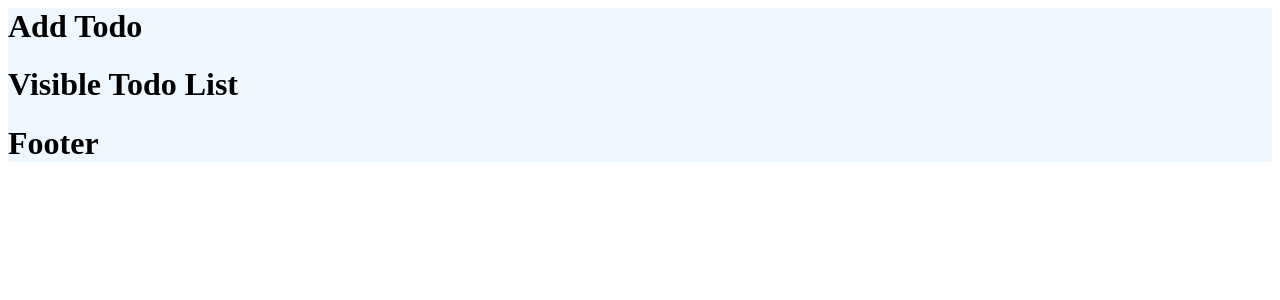
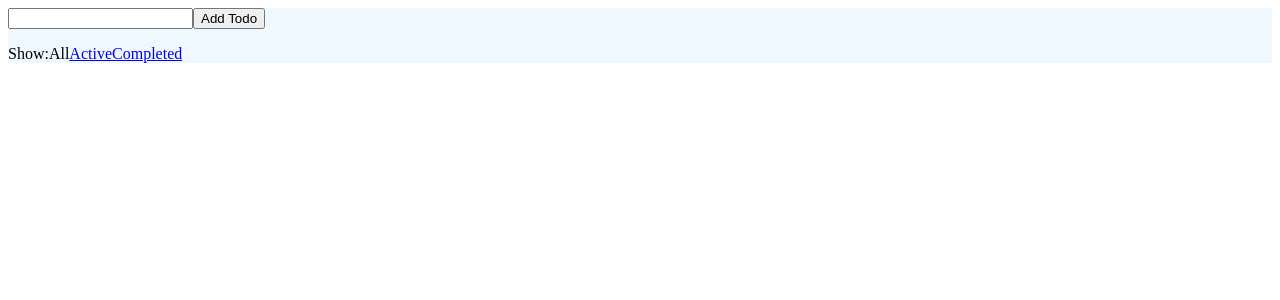
Before and after one commit to singhsonu778/React-Redux-Todo-App, a React app: page / in a window 1280 px wide. Shown: the top 300 px of the page. Built offline with nearby package versions, Linux system fonts and the light colour scheme.

Commit message:
Add presentational and container components

```diff
--- a/src/js/actions/index.js
+++ b/src/js/actions/index.js
@@ -4,21 +4,21 @@ const addTodo = (text) => {
       type: 'ADD_TODO',
       id: nextTodoId++,
       text
-   }
-}
+   };
+};
 
 const setVisibilityFilter = (filter) => {
    return {
       type: 'SET_VISIBILITY_FILTER',
       filter
-   }
-}
+   };
+};
 
 const toggleTodo = (id) => {
    return {
       type: 'TOGGLE_TODO',
       id
-   }
-}
+   };
+};
 
-export default { addTodo, setVisibilityFilter, toggleTodo };
+export { addTodo, setVisibilityFilter, toggleTodo };
--- a/src/js/components/AddTodo.js
+++ /dev/null
@@ -1,13 +0,0 @@
-import React, { Component } from 'react';
-
-class AddTodo extends Component {
-   render() {
-      return (
-         <div>
-         	<h1>Add Todo</h1>
-         </div>
-      );
-   }
-}
-
-export default AddTodo;
--- a/src/js/components/App.js
+++ b/src/js/components/App.js
@@ -1,6 +1,6 @@
 import React, { Component } from 'react';
-import AddTodo from './AddTodo';
-import VisibleTodoList from './VisibleTodoList';
+import AddTodo from '../containers/AddTodo';
+import VisibleTodoList from '../containers/VisibleTodoList';
 import Footer from './Footer';
 
 class App extends Component {
--- a/src/js/components/Footer.js
+++ b/src/js/components/Footer.js
@@ -1,11 +1,15 @@
 import React, { Component } from 'react';
+import FilterLink from '../containers/FilterLink';
 
 class Footer extends Component {
    render() {
       return (
-         <div>
-         	<h1>Footer</h1>
-         </div>
+		  <div>
+		      Show:
+		      <FilterLink filter="SHOW_ALL">All</FilterLink>
+		      <FilterLink filter="SHOW_ACTIVE">Active</FilterLink>
+		      <FilterLink filter="SHOW_COMPLETED">Completed</FilterLink>
+		  </div>
       );
    }
 }
--- /dev/null
+++ b/src/js/components/Link.js
@@ -0,0 +1,20 @@
+import React, { Component } from 'react';
+
+class Link extends Component {
+
+   handleClick(event) {
+       event.preventDefault();
+       this.props.onClick();
+   }
+
+   render() {
+      {
+         if (this.props.active) {
+            return (<span>{this.props.children}</span>);
+         }
+         return (<a href="#" onClick={this.handleClick.bind(this)}>{this.props.children}</a>);
+      }
+   }
+}
+
+export default Link;
--- /dev/null
+++ b/src/js/components/Todo.js
@@ -0,0 +1,14 @@
+import React, { Component } from 'react';
+
+class Todo extends Component {
+   render() {
+      return (
+		  <li onClick={this.props.onClick}
+			  style={{textDecoration: this.props.completed ? 'line-through' : 'none'}}>
+		    {this.props.text}
+		  </li>
+      );
+   }
+}
+
+export default Todo;
--- /dev/null
+++ b/src/js/components/TodoList.js
@@ -0,0 +1,18 @@
+import React, { Component } from 'react';
+import Todo from './Todo';
+
+class TodoList extends Component {
+   render() {
+      return (
+		  <ul>
+		    {
+				this.props.todos.map(todo =>
+					<Todo key={todo.id} text={todo.text} completed={todo.completed} onClick={() => this.props.onTodoClick(todo.id)}/>
+				)
+		    }
+		  </ul>
+      );
+   }
+}
+
+export default TodoList;
--- a/src/js/components/VisibleTodoList.js
+++ /dev/null
@@ -1,13 +0,0 @@
-import React, { Component } from 'react';
-
-class VisibleTodoList extends Component {
-   render() {
-      return (
-         <div>
-         	<h1>Visible Todo List</h1>
-         </div>
-      );
-   }
-}
-
-export default VisibleTodoList;
--- /dev/null
+++ b/src/js/containers/AddTodo.js
@@ -0,0 +1,28 @@
+import React from 'react';
+import { connect } from 'react-redux';
+import { addTodo } from '../actions';
+
+let AddTodo = ({ dispatch }) => {
+   let input;
+   return (
+       <div>
+          <form onSubmit = { event => {
+			  event.preventDefault();
+			  if (!input.value.trim()) {
+			     return;
+			  }
+			  dispatch(addTodo(input.value));
+			  input.value = '';
+          }}>
+	          <input ref = {node => {
+	        	  input = node;
+	          }}/>
+	          <button type = 'submit'>Add Todo</button>
+          </form>
+       </div>
+   );
+};
+
+AddTodo = connect()(AddTodo);
+
+export default AddTodo;
--- /dev/null
+++ b/src/js/containers/FilterLink.js
@@ -0,0 +1,21 @@
+import { connect } from 'react-redux';
+import { setVisibilityFilter } from '../actions';
+import Link from '../components/Link';
+
+const mapStateToProps = (state, ownProps) => {
+   return {
+      active: ownProps.filter === state.visibilityFilter
+   };
+};
+
+const mapDispatchToProps = (dispatch, ownProps) => {
+   return {
+      onClick: () => {
+         dispatch(setVisibilityFilter(ownProps.filter));
+      }
+   };
+};
+
+const FilterLink = connect(mapStateToProps, mapDispatchToProps)(Link);
+
+export default FilterLink;
--- /dev/null
+++ b/src/js/containers/VisibleTodoList.js
@@ -0,0 +1,32 @@
+import { connect } from 'react-redux';
+import { toggleTodo } from '../actions';
+import TodoList from '../components/TodoList';
+
+const getVisibleTodos = (todos, filter) => {
+   switch (filter) {
+      case 'SHOW_ALL':
+         return todos;
+      case 'SHOW_COMPLETED':
+         return todos.filter(t => t.completed);
+      case 'SHOW_ACTIVE':
+         return todos.filter(t => !t.completed);
+   }
+};
+
+const mapStateToProps = (state) => {
+   return {
+      todos: getVisibleTodos(state.todos, state.visibilityFilter)
+   };
+};
+
+const mapDispatchToProps = (dispatch) => {
+   return {
+      onTodoClick: (id) => {
+         dispatch(toggleTodo(id))
+      }
+   };
+};
+
+const VisibleTodoList = connect(mapStateToProps, mapDispatchToProps)(TodoList);
+
+export default VisibleTodoList;
```
